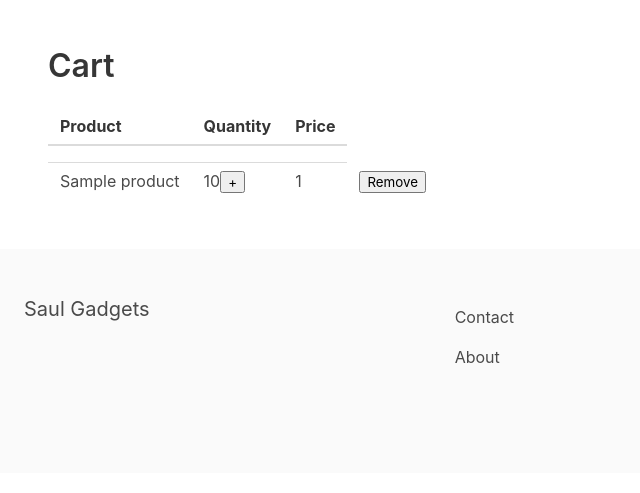
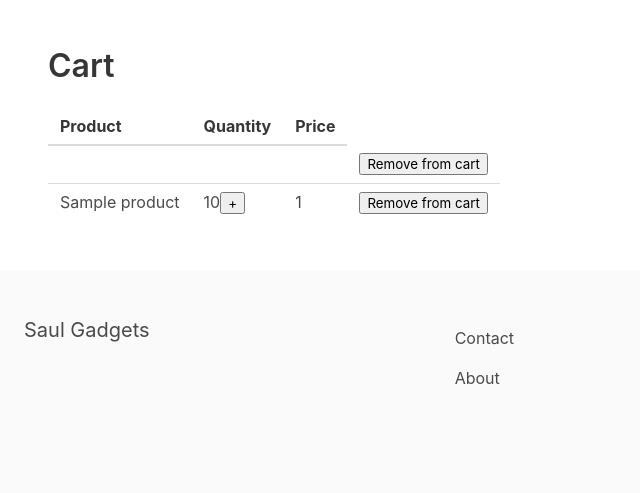
Before and after one commit to FoxGoName/ISI_projecttt, a Django app: template ISI/apps/cart/templates/cart.html in a window 1280 px wide. Shown: the part 56-549 px from the top of the page, without its empty margins (0-640 px from the left). Run offline with Django 5.2, Linux system fonts and the light colour scheme; data comes from the database, SQL or seed files in the repository; both versions use the stored data as it was after the commit; the template is opened without the code that fills it: most values are stand-ins (such as "Sample title", 1, 10 or a date in 2020).

Commit message:
v6 12:42

```diff
--- a/ISI/apps/cart/templates/cart.html
+++ b/ISI/apps/cart/templates/cart.html
@@ -20,6 +20,7 @@
                           <td>[[ product.title ]]</td>
                           <td>[[ product.quantity ]]</td>
                           <td>[[ product.total_price ]]</td>
+                          <td><button @click="removeFromCart(product.id)">Remove from cart</button></td>
                       </tr>
                       {% for item in cart %}
                          {% with product=item.product %}
@@ -27,7 +28,7 @@
                                 <td>{{ product.title }}</td>
                                 <td>{{ item.quantity }}<button @click="incrementQuantity({{ product.id }},{{ item.quantity }})">+</button></td>
                                 <td>{{ item.total_price }}</td>
-                                <td><button @click="removeFromCart({{ product.id }})">Remove</button></td>
+                                <td><button @click="removeFromCart({{ product.id }})">Remove from cart</button></td>
                             </tr>
                          {% endwith %}
                       {% endfor %}
```
Also changed, not shown: ISI/db.sqlite3.
